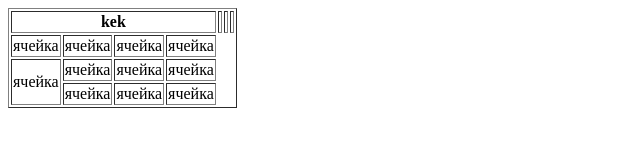
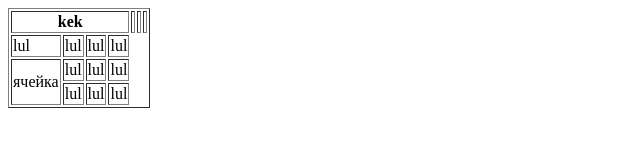
Before and after one commit to vadimpain/vadimpain.github.io, a plain HTML site: page s2.html in a window 1280 px wide. Shown: the whole page, without its empty margins (0-640 px from the left). Drawn offline with Linux system fonts and the light colour scheme.

Commit message:
Update s2.html

```diff
--- a/s2.html
+++ b/s2.html
@@ -14,24 +14,24 @@
 	<th></th>
 	</tr>
 		<tr>
-		<td>ячейка</td>
-		<td>ячейка</td>
-		<td>ячейка</td>
-		<td>ячейка</td>
+		<td>lul</td>
+		<td>lul</td>
+		<td>lul</td>
+		<td>lul</td>
 		</tr>
 
 	<tr>
 		<td rowspan="2">ячейка</td>
-		<td>ячейка</td>
-		<td>ячейка</td>
-		<td>ячейка</td>
+		<td>lul</td>
+		<td>lul</td>
+		<td>lul</td>
 	</tr>
 
 	<tr>
-		<td>ячейка</td
+		<td>lul</td
 		<td></td>
-		<td>ячейка</td>
-		<td>ячейка</td>
+		<td>lul</td>
+		<td>lul</td>
 	</tr>
 
 
```
